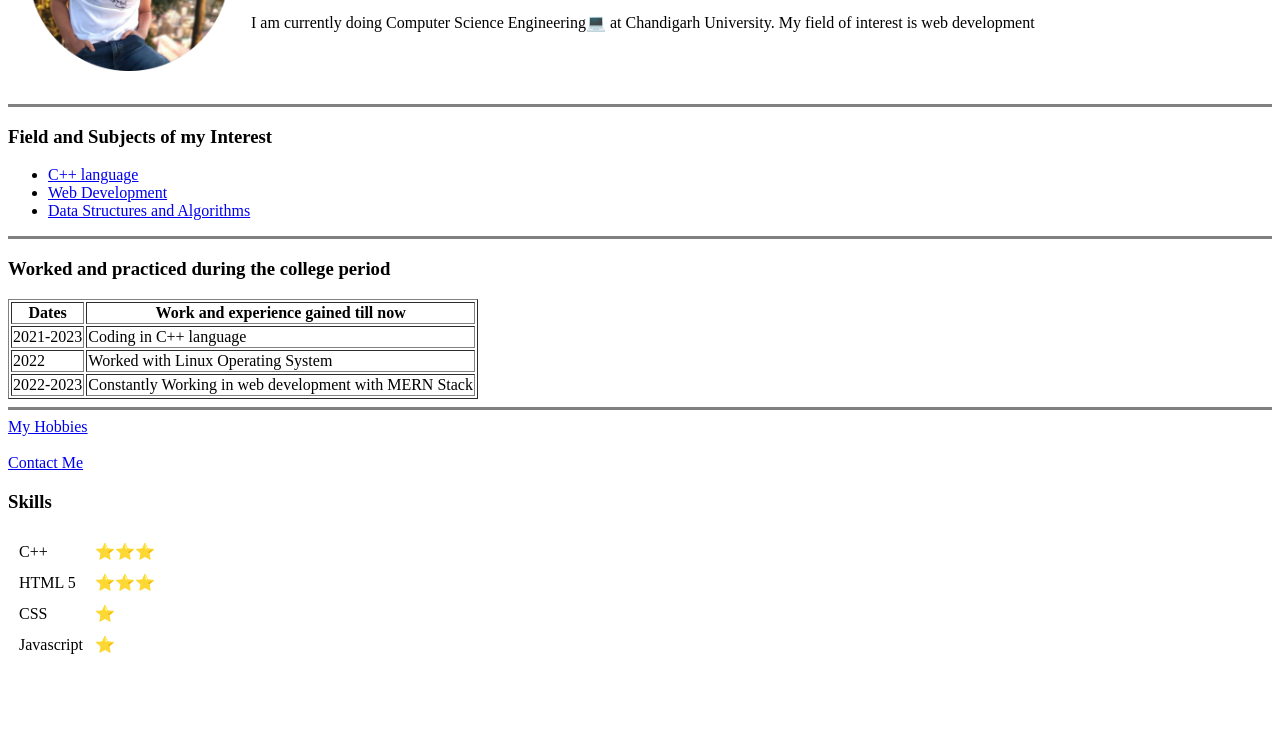
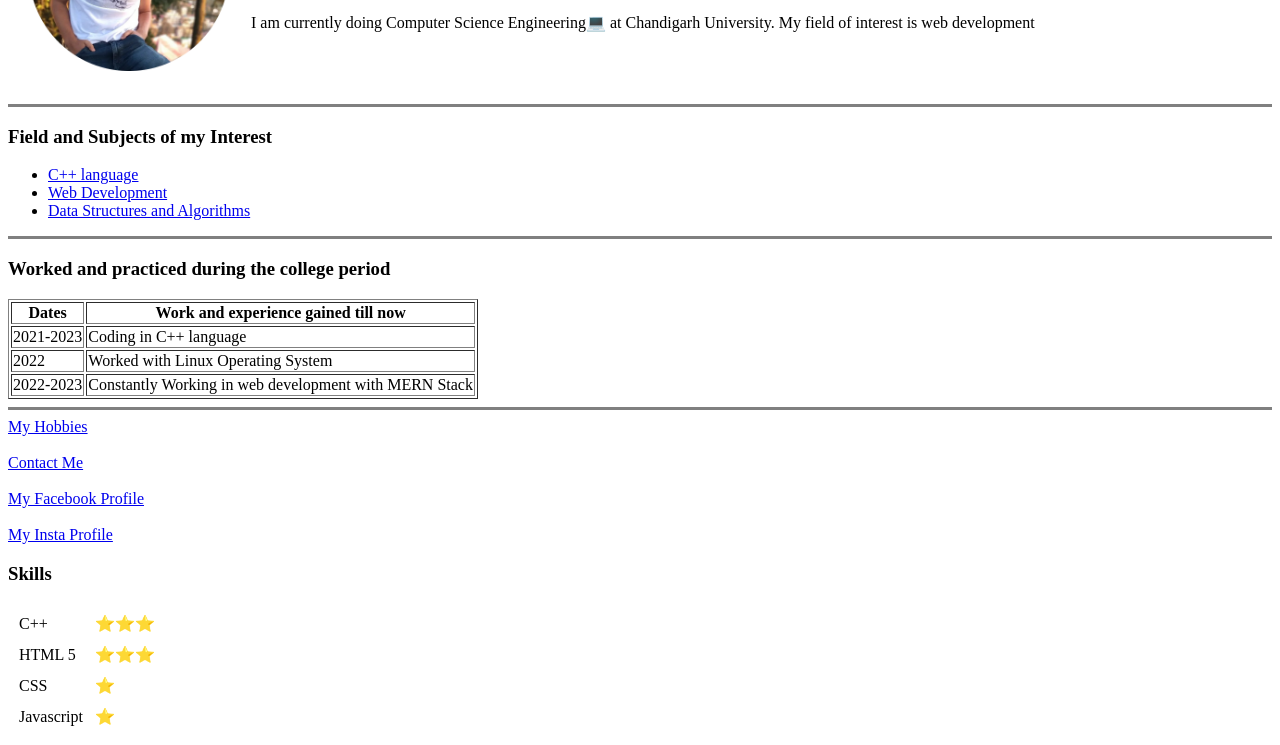
Before and after one commit to thesartajalam/Sartaj-ki-CV, a plain HTML site: page index.html in a window 1280 px wide. Shown: the part 158-903 px from the top of the page. Before the commit the page ends 831 px from the top, so only its background shows below. Drawn offline with Linux system fonts and the light colour scheme.

Commit message:
We added our initial CV website files

```diff
--- a/index.html
+++ b/index.html
@@ -60,7 +60,9 @@
     </table>
     <hr size="3" noshade>
     <a href="hobbies.html" target="_blank">My Hobbies</a> <br><br>
-    <a href="Contact_me.html" target="_blank">Contact Me</a>
+    <a href="Contact_me.html" target="_blank">Contact Me</a> <br><br>
+    <a href="https://www.facebook.com/smarty.sartaj.73" target="_blank">My Facebook Profile</a><br><br>
+    <a href="https://www.instagram.com/thesartajalam/" target="_blank">My Insta Profile</a>
 
     <h3>Skills</h3>
     <!-- You can have a look of this nested table of skills also it looks beautiful
```
